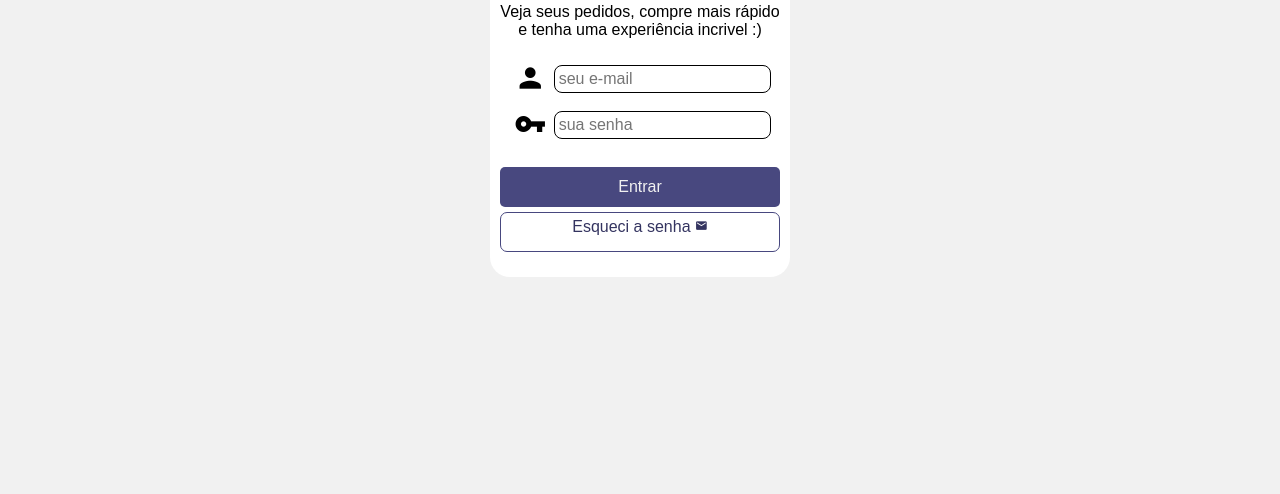
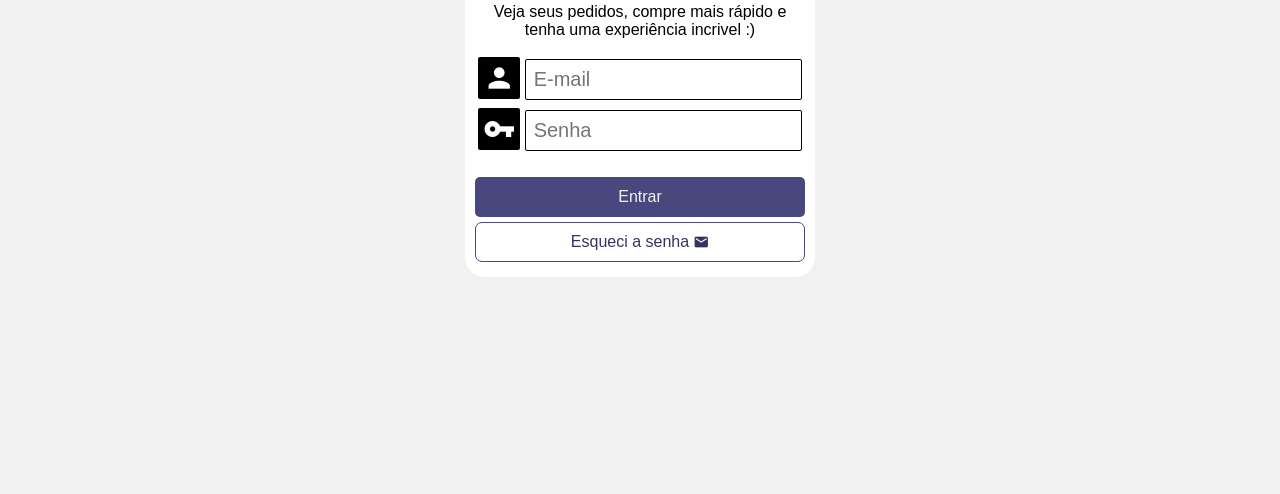
Before and after one commit to Sharlye/Loja, a plain HTML site: page Login/index.html in a window 1280 px wide. Shown: the part 306-800 px from the top of the page. Drawn offline with Linux system fonts and the light colour scheme.

Commit message:
alinhamento geral

```diff
--- a/Login/index.html
+++ b/Login/index.html
@@ -26,13 +26,13 @@
 
             <div class="campo">
                 <i class="material-icons">person</i>
-                 <input type="email" name="email" id="iemail" placeholder="seu e-mail" autocomplete="email" required maxlength="30">
+                 <input type="email" name="email" id="iemail" placeholder="E-mail" autocomplete="email" required maxlength="30">
                  <label for="iemail">Login</label>
             </div>
 
             <div class="campo">
                 <i class="material-icons">vpn_key</i>
-                <input type="password" name="pass" id="ipass" placeholder="sua senha" autocomplete="current-password" required minlength="8" maxlength="20">
+                <input type="password" name="pass" id="ipass" placeholder="Senha" autocomplete="current-password" required minlength="8" maxlength="20">
                 <label for="ipass">Senha</label>
             </div> <br>
 
--- a/Login/style.css
+++ b/Login/style.css
@@ -39,7 +39,7 @@ section#login {
     left: 50%;
     transform: translate(-50%, -70%);
     background-color: white;
-    width: 300px;
+    width: 350px;
     height: 330px;
     border-radius: 20px;
     box-shadow: 0px, 0px, 10px, rgba(0, 0, 0, 0.450);
@@ -56,20 +56,21 @@ div.campo > label {
 }
 
 div.campo > i {
-    color: black;
-    font-size: 2em;
-    width: 40px;
+    background-color: black;
+    color: white;
+    font-size: 32px;
     padding: 5px;
+    border-radius: 2px;
 }
 
 div.campo > input {
-    font-size: 1em;
-    width: calc(100% -44px);
-    transform: translateY(-10px);
+    font-size: 20px;
+    width: 84%;
+    transform: translateY(-8px);
     height: 100%;
     border: 1px solid black;
-    border-radius: 8px;
-    padding: 4px;
+    border-radius: 2px;
+    padding: 8px;
 }
 
 form > input[type=submit] {
@@ -89,18 +90,16 @@ form > input[type=submit]:hover {
 }
 
 form > a.botao {
-    display: block;
-    text-align: center;
-    font-size: 1em;
-    width: 100%;
+    display: flex;
     height: 40px;
-    padding-top: 5px;
     margin-top: 5px;
     background-color: white;
     color: #343460;
     border: 1px solid #48487f;
     border-radius: 7px;
     text-decoration: none;
+    align-items: center;
+    justify-content: center;
 }
 
 form > a.botao:hover {
@@ -108,6 +107,6 @@ form > a.botao:hover {
 }
 
 form > a.botao > i {
-    font-size: 0.8em;
-
+    font-size: 1em;
+    padding-left: 4px;
 }
```
